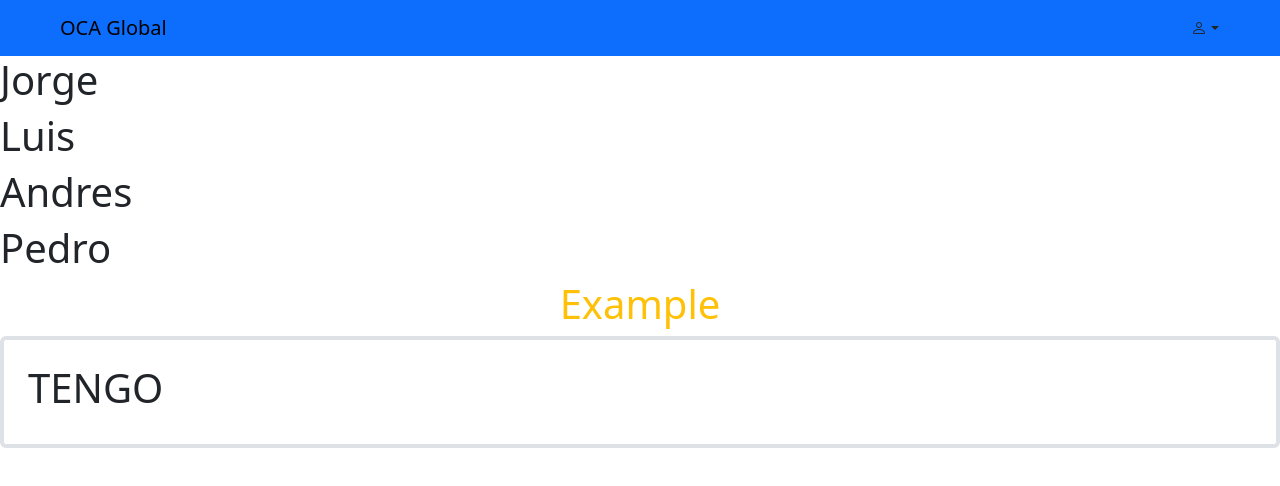
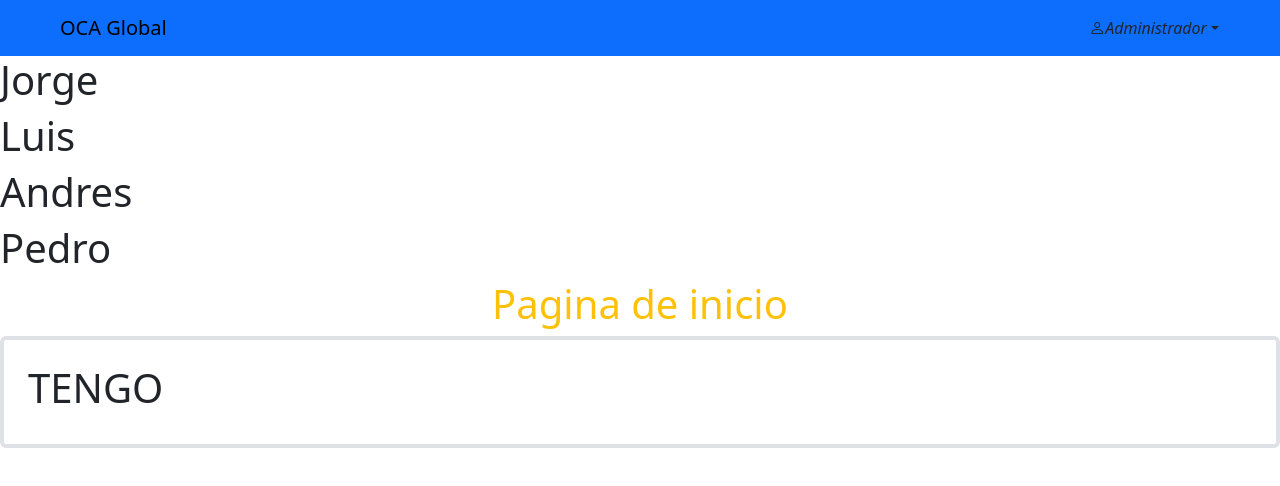
Before and after one commit to Jazmin2709/Lidar, a React (Vite) app in the folder frontend/: page / in a window 1280 px wide. Shown: the top 486 px of the page. Built offline with nearby package versions, Linux system fonts and the light colour scheme.

Commit message:
cambio Dashboard
Se le agrego el nombre de Adnimistrador y de reportes

```diff
--- a/frontend/src/navigation/BarraNav.jsx
+++ b/frontend/src/navigation/BarraNav.jsx
@@ -12,7 +12,7 @@ export default function BarraNav() {
         </div>
         <div class="dropdown">
           <button class="btn dropdown-toggle" type="button" data-bs-toggle="dropdown" aria-expanded="false">
-            <i className='bi bi-person'></i>
+            <i className='bi bi-person'>Administrador</i>
           </button>
           <ul class="dropdown-menu dropdown-menu-end">
             <li><a class="dropdown-item" href="/ajustes">Ajustes</a></li>
--- a/frontend/src/paginas/Dashboard.jsx
+++ b/frontend/src/paginas/Dashboard.jsx
@@ -48,6 +48,7 @@ export default function Dashboard() {
       <div className="row row-cols-1 row-cols-sm-2 align-items-center">
         <div className="col align-self-center border border-secondary rounded-4 p-3">
           <div className="row row-cols-1 ">
+            <h1>Reportes</h1>
             {col("Camilo", 50000, "50%")}
             {col("Dilan", 100000, "70%")}
             {col("Cielo", 90000, "90%")}
--- a/frontend/src/paginas/Example.jsx
+++ b/frontend/src/paginas/Example.jsx
@@ -30,7 +30,7 @@ export default function Example() {
                 return <h1 key={item.id}>{item.name}</h1>
             })
         }
-      <h1 className='text-warning text-center '>Example</h1>
+      <h1 className='text-warning text-center '>Pagina de inicio</h1>
       <Holi />
     </div>
   );
```
